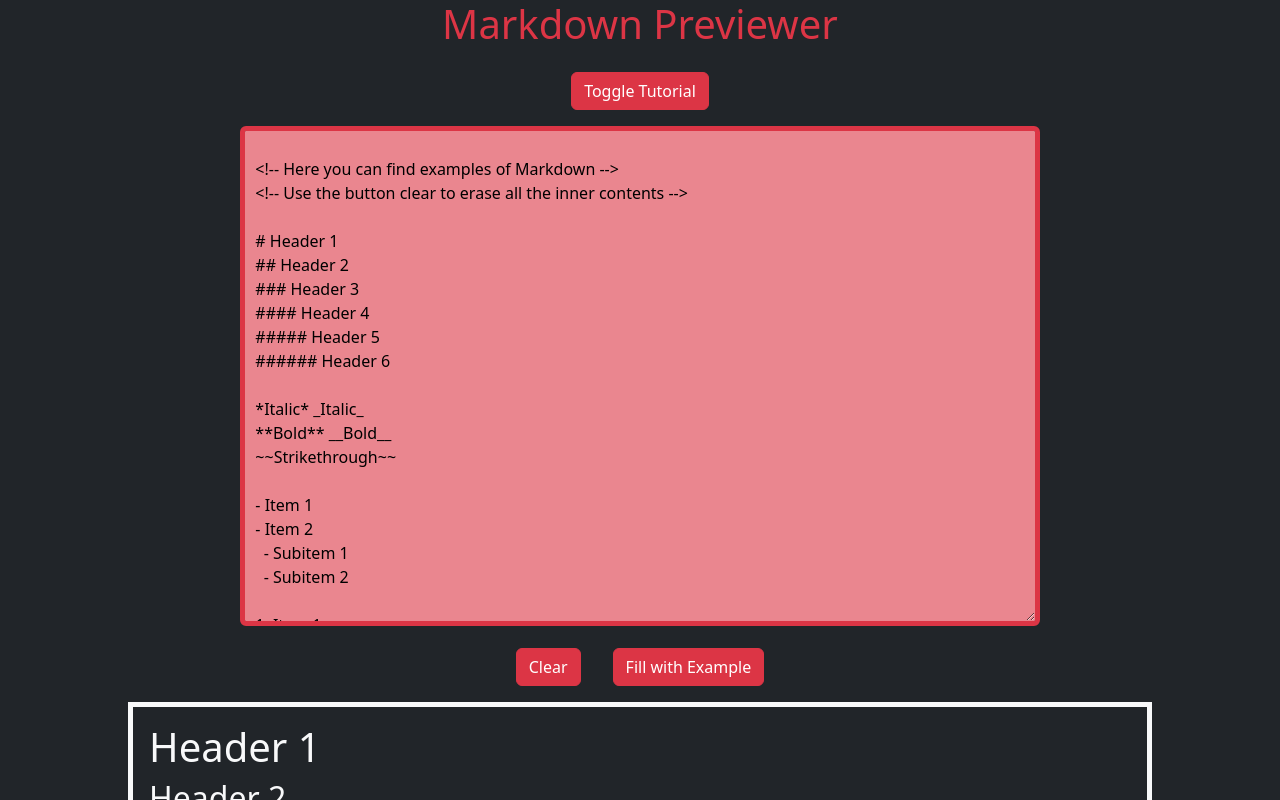
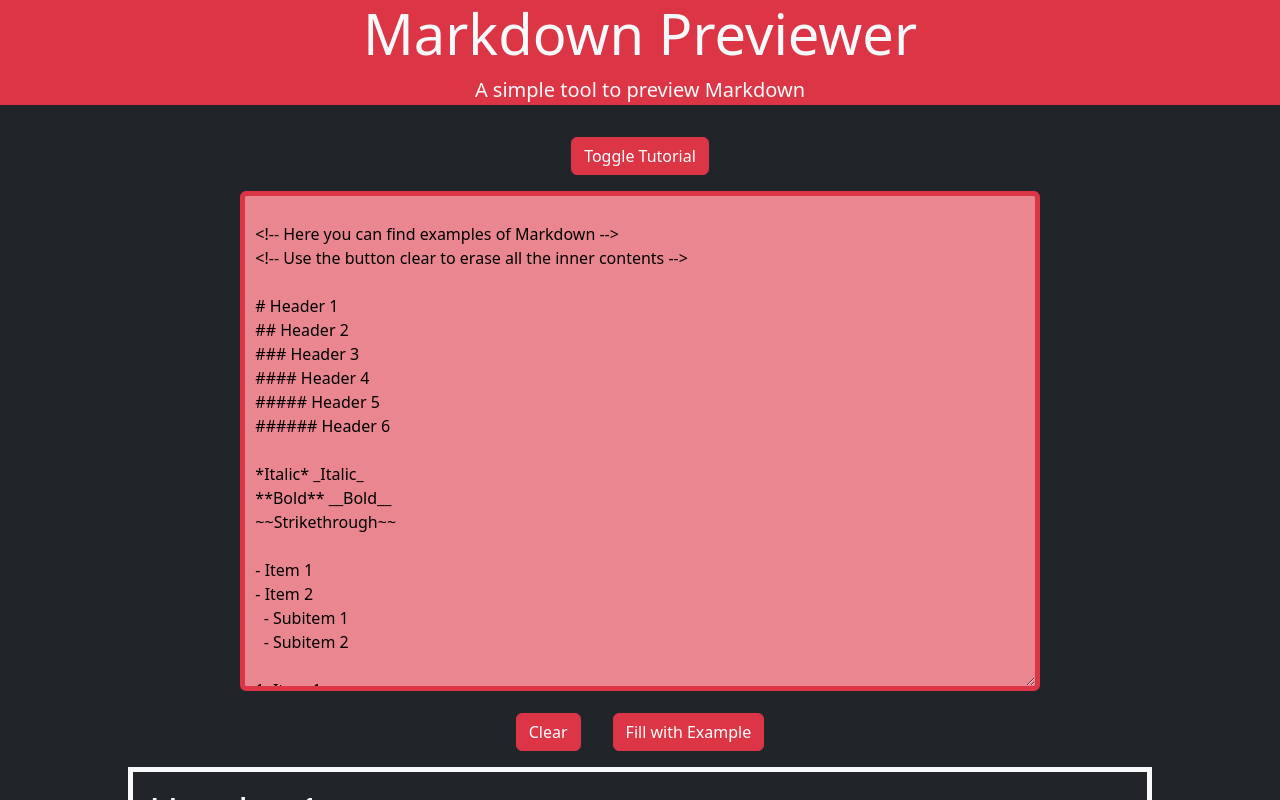
Before and after one commit to Gabriel-QnS/markdown, a React (Create React App) app: page / in a window 1280 px wide. Shown: the top 800 px of the page. Built offline with nearby package versions, Linux system fonts and the light colour scheme.

Commit message:
add Header component and integrate it into the main App

```diff
--- a/src/App.js
+++ b/src/App.js
@@ -5,6 +5,7 @@ import 'bootstrap/dist/css/bootstrap.min.css';
 import 'bootstrap/dist/js/bootstrap.bundle.min';
 import MarkdownTutorial from './markdownTutorial';
 import Footer from './footer';
+import Header from './header';
 
 function MarkdownPreviewer() {
 
@@ -81,7 +82,7 @@ function MarkdownPreviewer() {
 function App() {
   return (
     <div className="App flex flex-column justify-content-center align-items-center">
-      <h1 className='text-danger'>Markdown Previewer</h1>
+      <Header />
       <MarkdownPreviewer />
       <Footer />
     </div>
--- /dev/null
+++ b/src/header.js
@@ -0,0 +1,14 @@
+import './header.scss';
+
+function Header() {
+  return (
+    <header className="header bg-danger text-light text-center">
+      <div className="container">
+        <h1 className="display-4">Markdown Previewer</h1>
+        <p className="lead">A simple tool to preview Markdown</p>
+      </div>
+    </header>
+  );
+};
+
+export default Header;
```
Also changed, not shown: src/header.scss (added).
